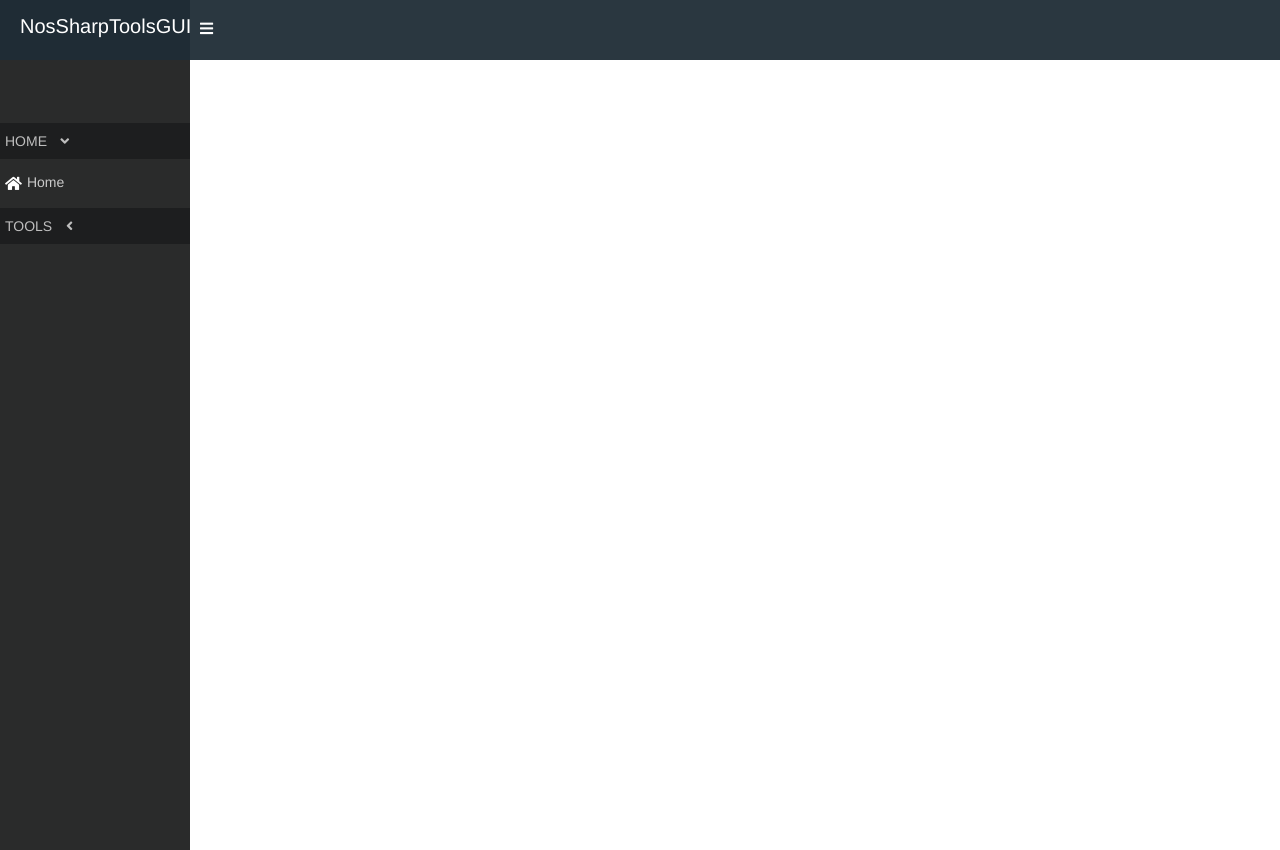
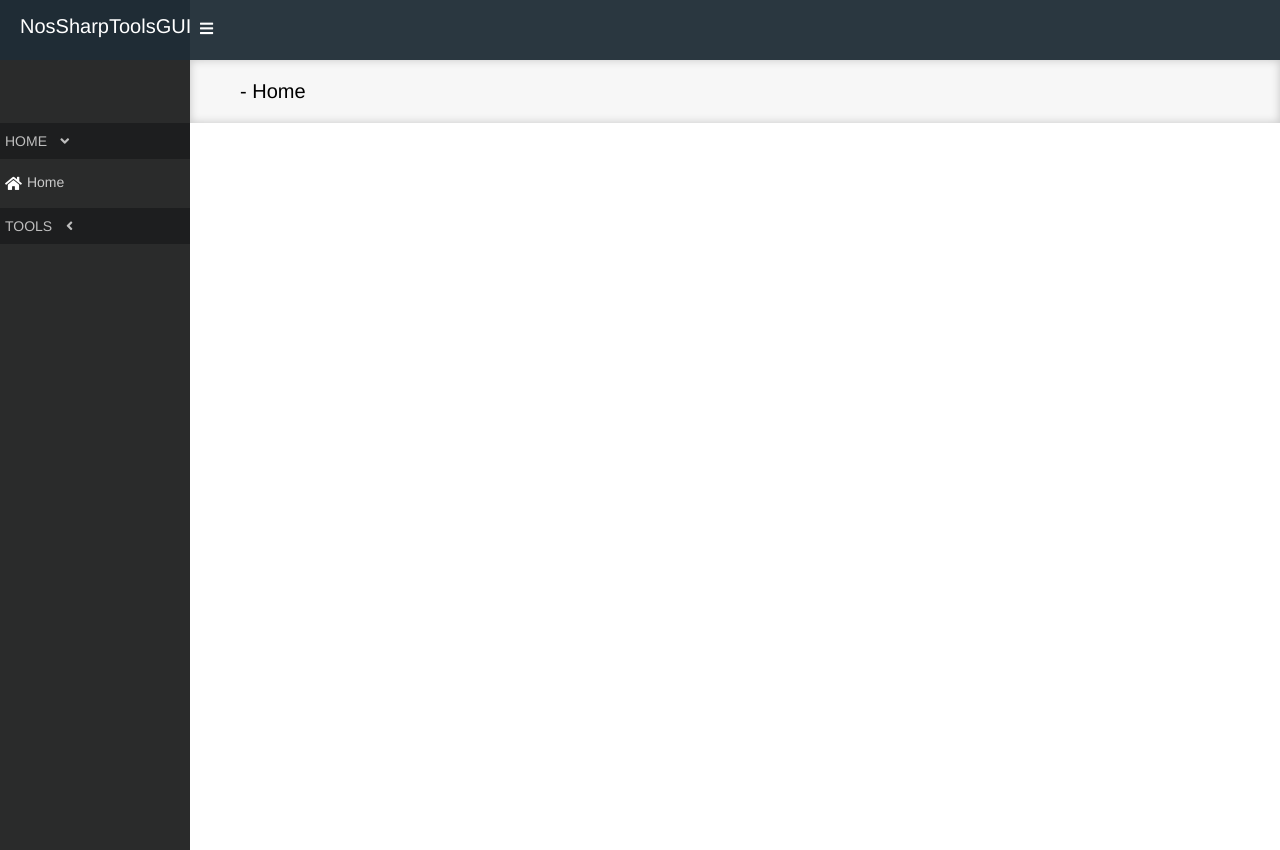
Before and after one commit to AntoineCrb/NosSharpToolsGUI, a Vue app: page /#/ in a window 1280 px wide. Shown: the top 850 px of the page. Built offline with nearby package versions, Linux system fonts and the light colour scheme.

Commit message:
fix router-link & add title

```diff
--- a/src/App.vue
+++ b/src/App.vue
@@ -1,7 +1,12 @@
 <template>
   <div id="app">
     <app-tool-panel :display="display" @display="display = $event"></app-tool-panel>
-    <router-view/>
+    <div class="main" :style="{'padding-left': display ? '190px' : '60px'}">
+      <div class="title">
+        <a>- {{$router.currentRoute.name}}</a>
+      </div>
+      <router-view/>
+    </div>
   </div>
 </template>
 
@@ -36,4 +41,22 @@ body {
   -moz-box-sizing: border-box;
   box-sizing: border-box;
 }
+
+.main {
+  padding-top: 60px;
+  transition: 0.3s;
+}
+
+.main .title {
+  background-color: rgb(247, 247, 247);
+  padding: 20px 0;
+  box-shadow: 0 0 10px rgba(0, 0, 0, 0.2) inset;
+}
+
+.main .title a {
+  padding-left: 50px;
+  font-family: "Dosis", "Source Sans Pro", "Helvetica Neue", Arial, sans-serif;
+  font-weight: 400;
+  font-size: 20px;
+}
 </style>
--- a/src/assets/tools.json
+++ b/src/assets/tools.json
@@ -5,7 +5,7 @@
   "childs": [{
       "name": "Home",
       "icon": "fas fa-home",
-      "router-link": "Home"
+      "routerLink": "Home"
     }
   ]
 }, {
@@ -15,7 +15,7 @@
   "childs": [{
       "name": "PacketGenerator",
       "icon": "fas fa-cogs",
-      "router-link": ""
+      "routerLink": "Home"
     }
   ]
 }]
--- a/src/components/ToolPanel.vue
+++ b/src/components/ToolPanel.vue
@@ -11,7 +11,7 @@
             <div v-for="tool in tools" :key="tool.name" class="main-tool transition" :class="{'tool-open': tool.open}">
                <div class="main-name" @click="tool.open = ! tool.open"><i class="icon" :class="tool.icon"></i><a class="transition">{{tool.name}}</a> <span class="fas fa-angle-left transition"></span></div>
 
-               <router-link tag="div" v-for="t in tool.childs" :key="t.name" :to="t.router-link" class="tool">
+               <router-link tag="div" v-for="t in tool.childs" :key="t.name" :to="{ name: t.routerLink}" class="tool">
                   <span class="icon" :class="t.icon"></span>
                   <a class="name">{{t.name}}</a>
                </router-link>
--- a/src/components/tools/Home.vue
+++ b/src/components/tools/Home.vue
@@ -1,5 +1,7 @@
 <template>
-<div class="home"></div>
+    <div class="home">
+
+    </div>
 </template>
 
 <script>
@@ -9,8 +11,5 @@ export default {
 </script>
 
 <style scoped>
-.home {
-    width: 100%;
-    height: 100px;
-}
+
 </style>
```
